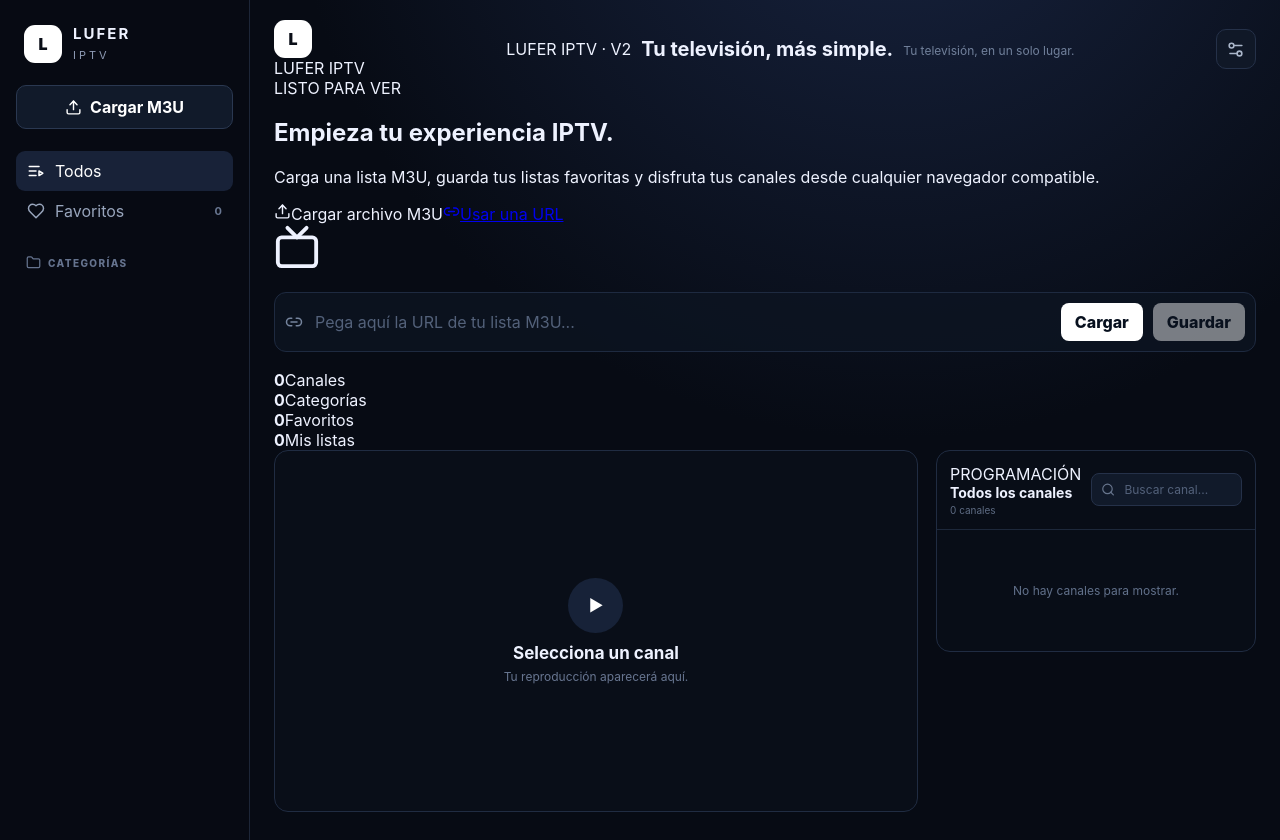
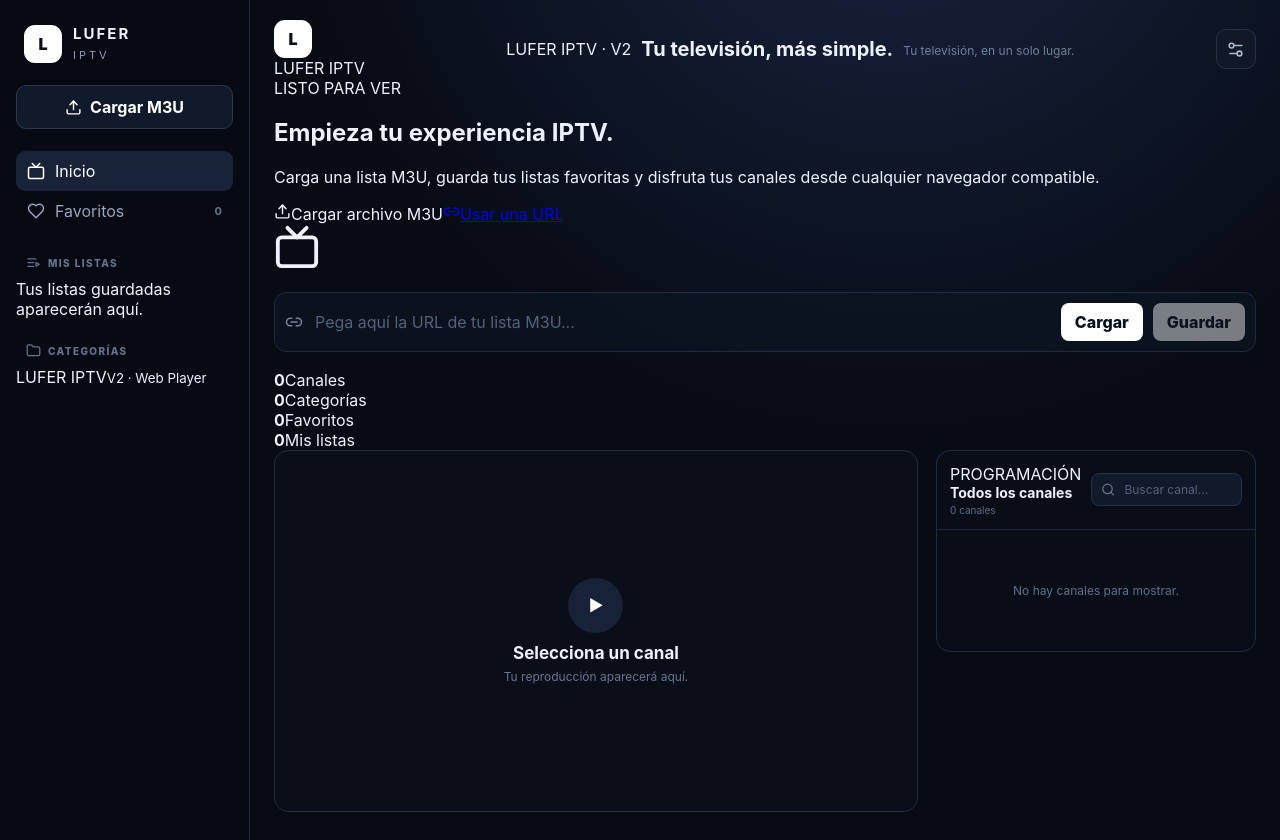
Before and after one commit to victorfa27/lufer-iptv, a React (Vite) app: page / in a window 1280 px wide. Built offline with nearby package versions, Linux system fonts and the light colour scheme.

Commit message:
Update Sidebar component with new icons and layout
Refactor Sidebar component to include new icons and improve layout.

```diff
--- a/Sidebar.jsx
+++ b/Sidebar.jsx
@@ -1,4 +1,12 @@
-import { Film, Folder, Heart, ListVideo, Upload } from "lucide-react";
+import {
+  Film,
+  Folder,
+  Heart,
+  ListVideo,
+  Upload,
+  Trash2,
+  Tv,
+} from "lucide-react";
 
 export default function Sidebar({
   groups,
@@ -33,47 +41,16 @@ export default function Sidebar({
         />
       </label>
 
-      {savedLists.length > 0 && (
-        <div className="saved-lists">
-          <div className="side-title">Mis listas</div>
-
-          {savedLists.map((item) => (
-            <div className="saved-list-item" key={item.id}>
+      <nav className="main-nav">
         <button
-                className="saved-list-load"
-                title={item.url}
-                onClick={() => onLoadSaved(item)}
-              >
-                <ListVideo size={15} />
-                <span>{item.name}</span>
-              </button>
-
-              <button
-                className="saved-list-delete"
-                title="Eliminar lista"
-                onClick={() => onDeleteSaved(item.id)}
-              >
-                ×
-              </button>
-            </div>
-          ))}
-        </div>
-      )}
-
-      <nav>
-        <button
-          className={
-            !showFavorites && activeGroup === "all"
-              ? "nav-item active"
-              : "nav-item"
-          }
+          className={!showFavorites && activeGroup === "all" ? "nav-item active" : "nav-item"}
           onClick={() => {
             setShowFavorites(false);
             setActiveGroup("all");
           }}
         >
-          <ListVideo size={18} />
-          Todos
+          <Tv size={18} />
+          Inicio
         </button>
 
         <button
@@ -86,20 +63,45 @@ export default function Sidebar({
         </button>
       </nav>
 
-      <div className="side-title">
-        <Folder size={15} />
-        Categorías
+      <div className="side-section">
+        <div className="side-title"><ListVideo size={15} /> Mis listas</div>
+        {savedLists.length === 0 ? (
+          <div className="saved-empty">Tus listas guardadas aparecerán aquí.</div>
+        ) : (
+          <div className="saved-list-stack">
+            {savedLists.map((item) => (
+              <div className="saved-list-item" key={item.id}>
+                <button
+                  className="saved-list-load"
+                  title={item.url}
+                  onClick={() => onLoadSaved(item)}
+                >
+                  <span className="saved-list-icon"><ListVideo size={14} /></span>
+                  <span className="saved-list-text">
+                    <strong>{item.name}</strong>
+                    <small>{item.channels || 0} canales</small>
+                  </span>
+                </button>
+                <button
+                  className="saved-list-delete"
+                  title="Eliminar lista"
+                  onClick={() => onDeleteSaved(item.id)}
+                >
+                  <Trash2 size={14} />
+                </button>
+              </div>
+            ))}
+          </div>
+        )}
       </div>
 
+      <div className="side-section categories-section">
+        <div className="side-title"><Folder size={15} /> Categorías</div>
         <div className="group-list">
           {groups.map((group) => (
             <button
               key={group}
-            className={
-              !showFavorites && activeGroup === group
-                ? "group-item active"
-                : "group-item"
-            }
+              className={!showFavorites && activeGroup === group ? "group-item active" : "group-item"}
               onClick={() => {
                 setShowFavorites(false);
                 setActiveGroup(group);
@@ -110,6 +112,12 @@ export default function Sidebar({
             </button>
           ))}
         </div>
+      </div>
+
+      <div className="sidebar-footer">
+        <span>LUFER IPTV</span>
+        <small>V2 · Web Player</small>
+      </div>
     </aside>
   );
 }
```
Lines whose indentation alone changed are shown as unchanged.
